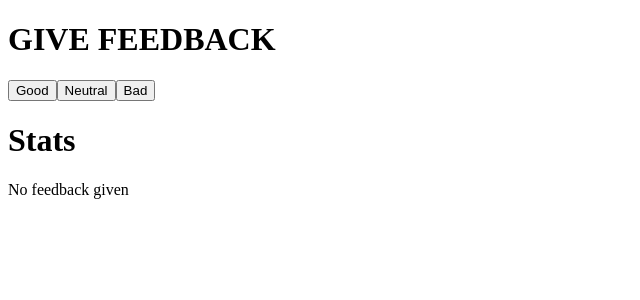
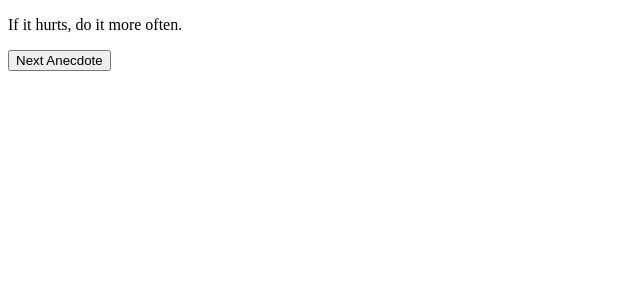
Before and after one commit to BigDsaur/Full-Stack-open-0_1_2, a React (Vite) app: page / in a window 1280 px wide. Shown: the top 300 px of the page, without its empty margins (0-640 px from the left). Built offline with nearby package versions, Linux system fonts and the light colour scheme.

Commit message:
Anekdootti 1.12

```diff
--- a/src/App.jsx
+++ b/src/App.jsx
@@ -6,51 +6,29 @@
   </button>
 )
 
-const StatisticLine = ({ text, value }) => (
-  <tr>
-    <td>{text}</td>
-    <td>{value}</td>
-  </tr>
-)
+const App = () => {
+  const anecdotes = [
+    'If it hurts, do it more often.',
+    'Adding manpower to a late software project makes it later!',
+    'The first 90 percent of the code accounts for the first 90 percent of the development time...The remaining 10 percent of the code accounts for the other 90 percent of the development time.',
+    'Any fool can write code that a computer can understand. Good programmers write code that humans can understand.',
+    'Premature optimization is the root of all evil.',
+    'Debugging is twice as hard as writing the code in the first place. Therefore, if you write the code as cleverly as possible, you are, by definition, not smart enough to debug it.',
+    'Programming without an extremely heavy use of console.log is same as if a doctor would refuse to use x-rays or blood tests when diagnosing patients.',
+    'The only way to go fast, is to go well.'
+  ]
 
-const Statistics = ({ good, neutral, bad }) => {
-  const total = good + neutral + bad
-  const average = total === 0 ? 0 : (good - bad) / total
-  const positive = total === 0 ? 0 : (good / total) * 100
+  const [selected, setSelected] = useState(0)
 
-  if (total === 0) {
-    return <p>No feedback given</p>
+  const handleNextAnecdote = () => {
+    const randomIndex = Math.floor(Math.random() * anecdotes.length)
+    setSelected(randomIndex)
   }
 
   return (
-    <table>
-      <tbody>
-        <StatisticLine text="Good" value={good} />
-        <StatisticLine text="Neutral" value={neutral} />
-        <StatisticLine text="Bad" value={bad} />
-        <StatisticLine text="All" value={total} />
-        <StatisticLine text="Average" value={average.toFixed(1)} />
-        <StatisticLine text="Positive" value={positive.toFixed(1) + ' %'} />
-      </tbody>
-    </table>
-  )
-}
-
-const App = () => {
-  const [good, setGood] = useState(0)
-  const [neutral, setNeutral] = useState(0)
-  const [bad, setBad] = useState(0)
-
-  return (
     <div>
-      <h1> GIVE FEEDBACK </h1>
-      <Button onClick={() => setGood(good + 1)} text="Good" />
-      <Button onClick={() => setNeutral(neutral + 1)} text="Neutral" />
-      <Button onClick={() => setBad(bad + 1)} text="Bad"/>
-      <h1> Stats </h1>
-
-      <Statistics good={good} neutral={neutral} bad={bad} />
-
+      <p>{anecdotes[selected]}</p>
+      <Button onClick={handleNextAnecdote} text='Next Anecdote'/>
     </div>
   )
 }
```
